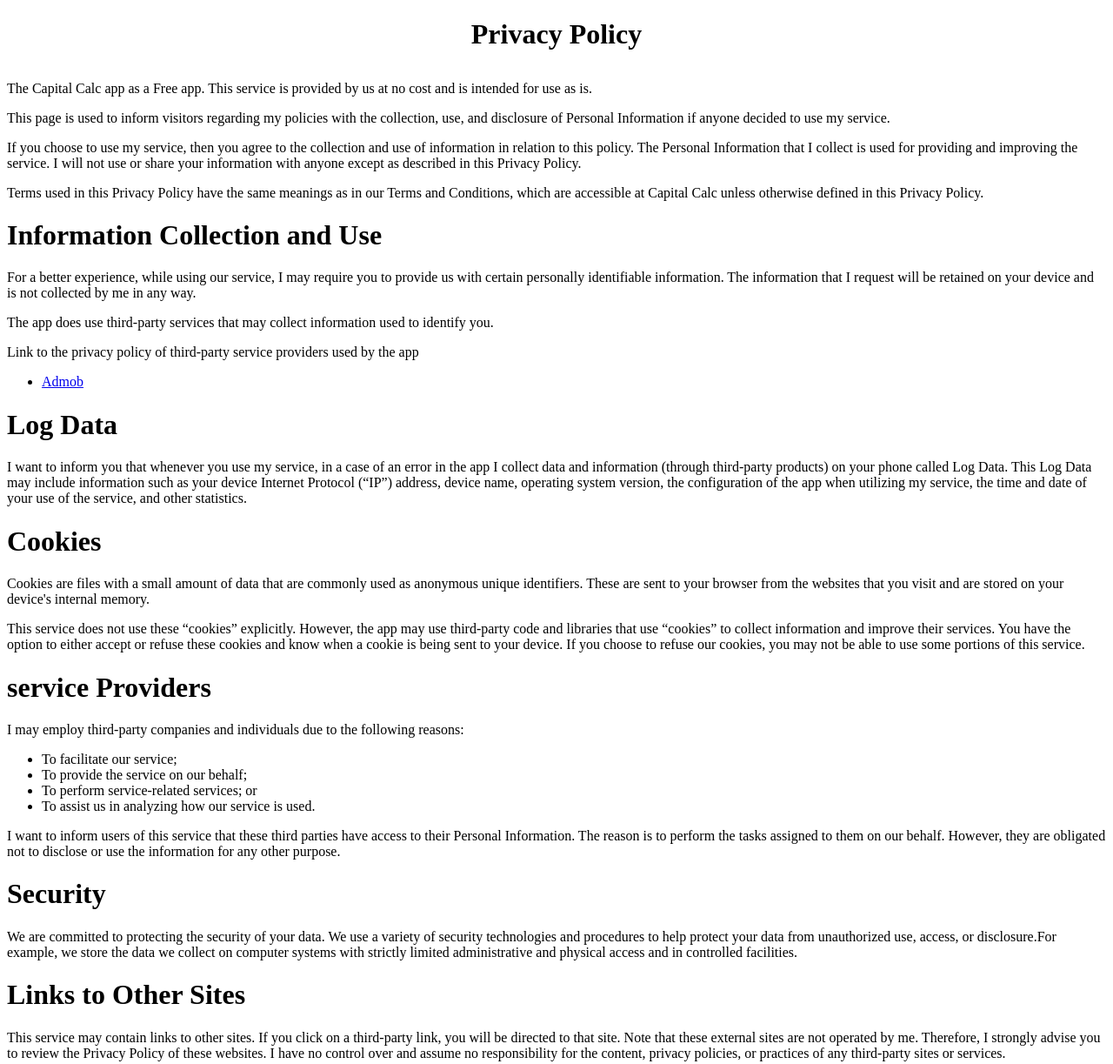
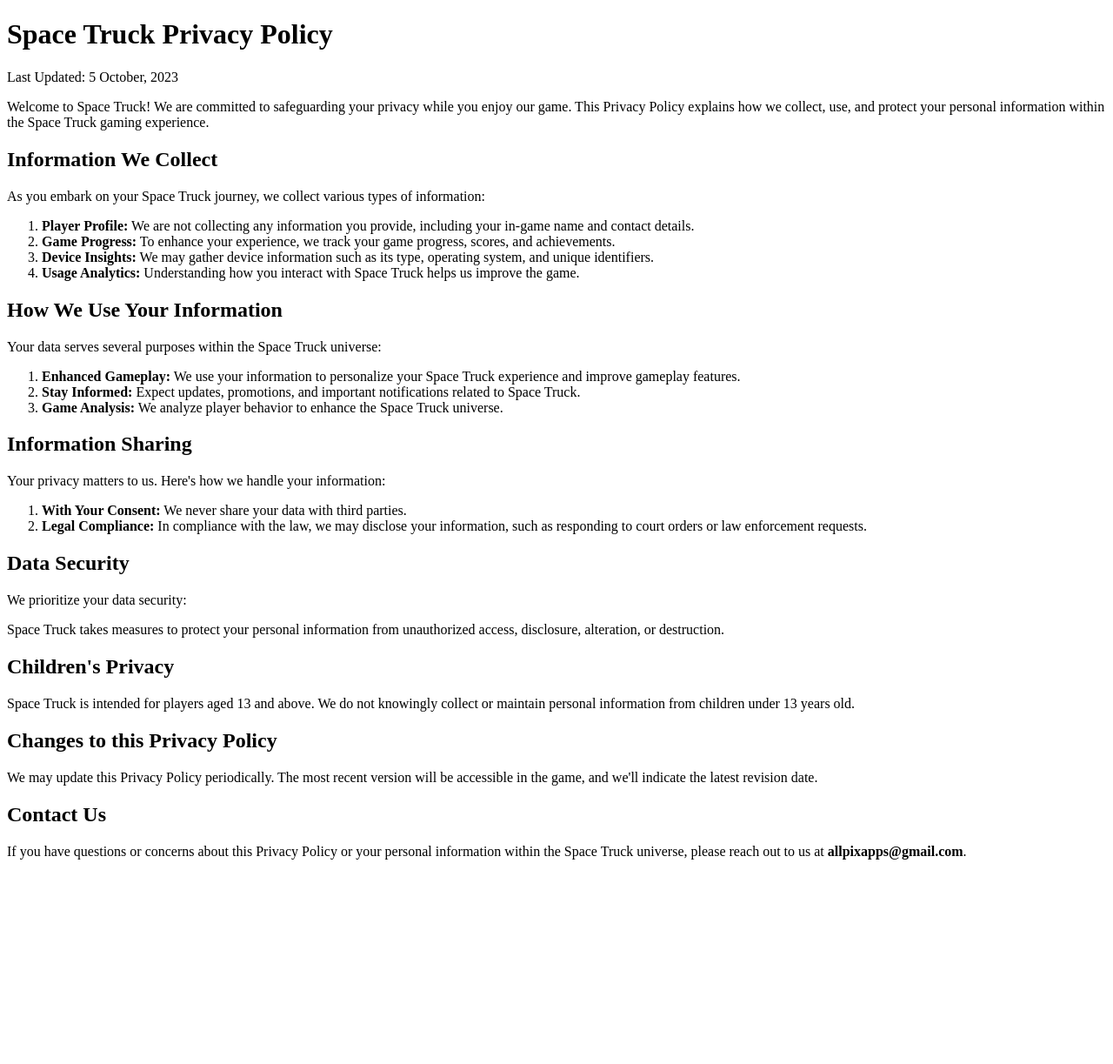
Before and after one commit to pixerapps/space-truck, a plain HTML site: page index.html in a window 1280 px wide. Shown: the top 1223 px of the page at 87% size. After the commit the page ends 1004 px from the top, so only its background shows below. Drawn offline with Linux system fonts and the light colour scheme.

Commit message:
Update index.html

```diff
--- a/index.html
+++ b/index.html
@@ -1,59 +1,69 @@
 <!DOCTYPE html>
-<html lang="en">
+<html>
+
 <head>
-    <meta charset="UTF-8">
-    <meta http-equiv="X-UA-Compatible" content="IE=edge">
-    <meta name="viewport" content="width=device-width, initial-scale=1.0">
-    <title>Privacy policy</title>
-    <link rel="stylesheet" href="style.css">
+    <title>Space Truck Privacy Policy</title>
+</head>
 
-</head>
 <body>
-    <h1 style="text-align: center;padding-bottom: 1%;">Privacy Policy</h1>
-    <p>The Capital Calc app as a Free app. This service is provided by us at no cost and is intended for use as is.
-    <p> This page is used to inform visitors regarding my policies with the collection, use, and disclosure of Personal Information if anyone decided to use my service.</p>
-    <p> If you choose to use my service, then you agree to the collection and use of information in relation to this policy. The Personal Information that I collect is used for providing and improving the service. I will not use or share your information with anyone except as described in this Privacy Policy. </p>
-    <p>Terms used in this Privacy Policy have the same meanings as in our Terms and Conditions, which are accessible at Capital Calc unless otherwise defined in this Privacy Policy.</p>
+    <h1>Space Truck Privacy Policy</h1>
+    <p>Last Updated: 5 October, 2023 </p>
+    <p>Welcome to Space Truck! We are committed to safeguarding your privacy while you enjoy our game. This Privacy Policy explains how we collect, use, and protect your personal information within the Space Truck gaming experience.</p>
 
-    <h1>Information Collection and Use</h1>
-    <p>For a better experience, while using our service, I may require you to provide us with certain personally identifiable information. The information that I request will be retained on your device and is not collected by me in any way.</p>
-    <p>The app does use third-party services that may collect information used to identify you.</p>
-    <p>Link to the privacy policy of third-party service providers used by the app <br><a href="https://support.google.com/admob/answer/6128543?hl=en"><ul><li>Admob</li></ul></a> </p>
+    <h2>Information We Collect</h2>
+    <p>As you embark on your Space Truck journey, we collect various types of information:</p>
+    <ol>
+        <li>
+            <strong>Player Profile:</strong> We are not collecting any information you provide, including your in-game name and contact details.
+        </li>
+        <li>
+            <strong>Game Progress:</strong> To enhance your experience, we track your game progress, scores, and achievements.
+        </li>
+        <li>
+            <strong>Device Insights:</strong> We may gather device information such as its type, operating system, and unique identifiers.
+        </li>
+        <li>
+            <strong>Usage Analytics:</strong> Understanding how you interact with Space Truck helps us improve the game.
+        </li>
+    </ol>
 
-    <h1>Log Data</h1>
-    <p>I want to inform you that whenever you use my service, in a case of an error in the app I collect data and information (through third-party products) on your phone called Log Data. This Log Data may include information such as your device Internet Protocol (“IP”) address, device name, operating system version, the configuration of the app when utilizing my service, the time and date of your use of the service, and other statistics.</p>
+    <h2>How We Use Your Information</h2>
+    <p>Your data serves several purposes within the Space Truck universe:</p>
+    <ol>
+        <li>
+            <strong>Enhanced Gameplay:</strong> We use your information to personalize your Space Truck experience and improve gameplay features.
+        </li>
+        <li>
+            <strong>Stay Informed:</strong> Expect updates, promotions, and important notifications related to Space Truck.
+        </li>
+        <li>
+            <strong>Game Analysis:</strong> We analyze player behavior to enhance the Space Truck universe.
+        </li>
+    </ol>
 
+    <h2>Information Sharing</h2>
+    <p>Your privacy matters to us. Here's how we handle your information:</p>
+    <ol>
+        <li>
+            <strong>With Your Consent:</strong> We never share your data with third parties.
+        </li>
+        <li>
+            <strong>Legal Compliance:</strong> In compliance with the law, we may disclose your information, such as responding to court orders or law enforcement requests.
+        </li>
+    </ol>
 
-    <h1>Cookies</h1>
-    <p>Cookies are files with a small amount of data that are commonly used as anonymous unique identifiers. These are sent to your browser from the websites that you visit and are stored on your device's internal memory.</p>
-    <p>This service does not use these “cookies” explicitly. However, the app may use third-party code and libraries that use “cookies” to collect information and improve their services. You have the option to either accept or refuse these cookies and know when a cookie is being sent to your device. If you choose to refuse our cookies, you may not be able to use some portions of this service.</p>
+    <h2>Data Security</h2>
+    <p>We prioritize your data security:</p>
+    <p>Space Truck takes measures to protect your personal information from unauthorized access, disclosure, alteration, or destruction.</p>
 
-    <h1>service Providers</h1>
-    <p>I may employ third-party companies and individuals due to the following reasons:</p>
-    <p><ul><li> To facilitate our service;</li><li> To provide the service on our behalf;</li><li> To perform service-related services; or</li><li> To assist us in analyzing how our service is used.</li></ul></p>
-    <p>I want to inform users of this service that these third parties have access to their Personal Information. The reason is to perform the tasks assigned to them on our behalf. However, they are obligated not to disclose or use the information for any other purpose.</p>
+    <h2>Children's Privacy</h2>
+    <p>Space Truck is intended for players aged 13 and above. We do not knowingly collect or maintain personal information from children under 13 years old.</p>
 
-    <h1>Security</h1>
-    <p>We are committed to protecting the security of your data. We use a variety of security technologies and procedures to help protect your data from unauthorized use, access, or disclosure.For example, we store the data we collect on computer systems with strictly limited administrative and physical access and in controlled facilities.</p>
+    <h2>Changes to this Privacy Policy</h2>
+    <p>We may update this Privacy Policy periodically. The most recent version will be accessible in the game, and we'll indicate the latest revision date.</p>
 
-    <h1>Links to Other Sites</h1>
-    <p>This service may contain links to other sites. If you click on a third-party link, you will be directed to that site. Note that these external sites are not operated by me. Therefore, I strongly advise you to review the Privacy Policy of these websites. I have no control over and assume no responsibility for the content, privacy policies, or practices of any third-party sites or services.
-    </p>
-
-    <h1>Children’s Privacy</h1>
-    <p>These services do not address anyone under the age of 13. I do not knowingly collect personally identifiable information from children under 13 years of age. In the case I discover that a child under 13 has provided me with personal information, I immediately delete this from our servers. If you are a parent or guardian and you are aware that your child has provided us with personal information, please contact me so that I will be able to do the necessary actions.
-    </p>
-
-    <h1>Changes to This Privacy Policy</h1>
-    <p>I may update our Privacy Policy from time to time. Thus, you are advised to review this page periodically for any changes. I will notify you of any changes by posting the new Privacy Policy on this page.</p>
-    <p id="p1"></p>
-
-    <h1>Contact Us</h1>
-    <p>If you have any questions or suggestions about my Privacy Policy, do not hesitate to contact me at <a href="mailto:allpixapps@gmail.com?">allpixapps@gmail.com</a>
-    </p>
-    <p id="p2"></p>
-
-</body>
+    <h2>Contact Us</h2>
+    <p>If you have questions or concerns about this Privacy Policy or your personal information within the Space Truck universe, please reach out to us at <b>allpixapps@gmail.com</b>.</p>
 	<script>
 	    var date = new Date();
 		var current_date = date.getFullYear();
@@ -66,4 +76,5 @@
 	    paragraphElement2.innerHTML = paragraphText;
 
 	</script>
+</body>
 </html>
```
Lines whose indentation alone changed are shown as unchanged.
